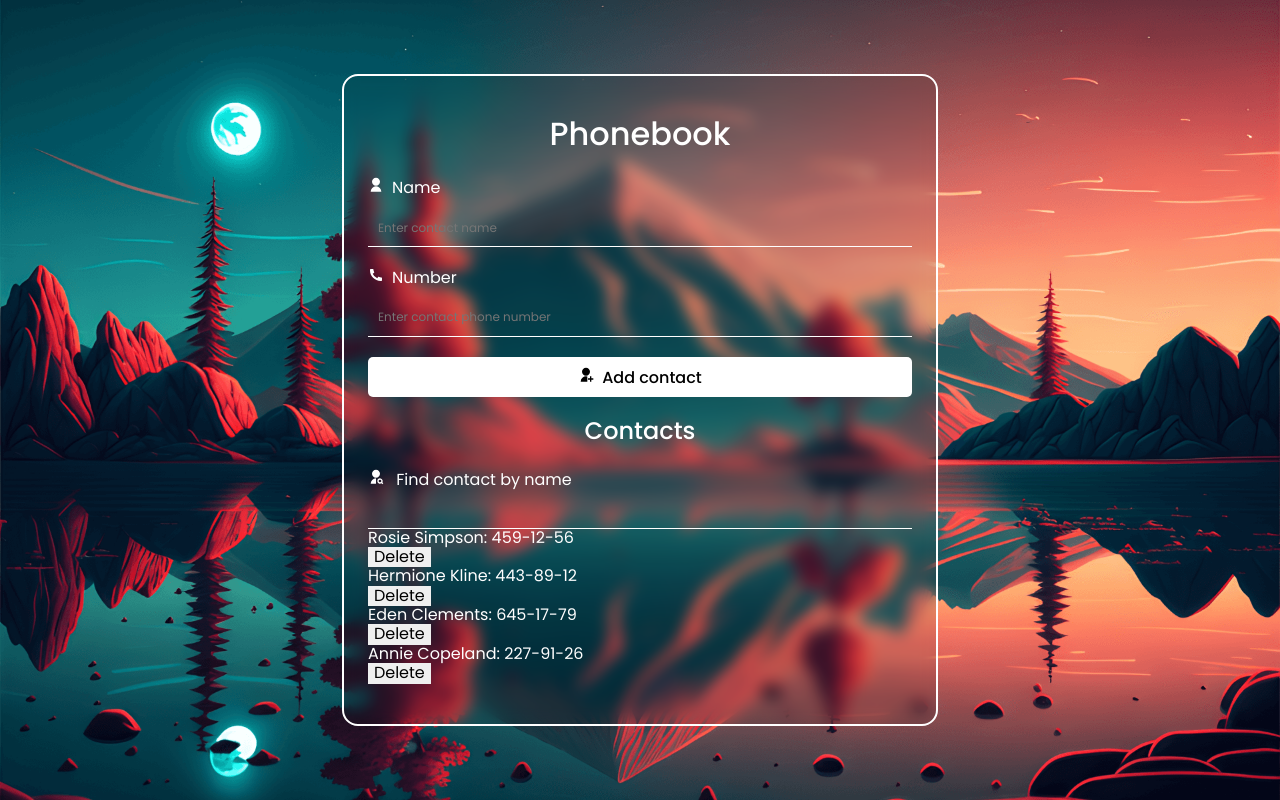
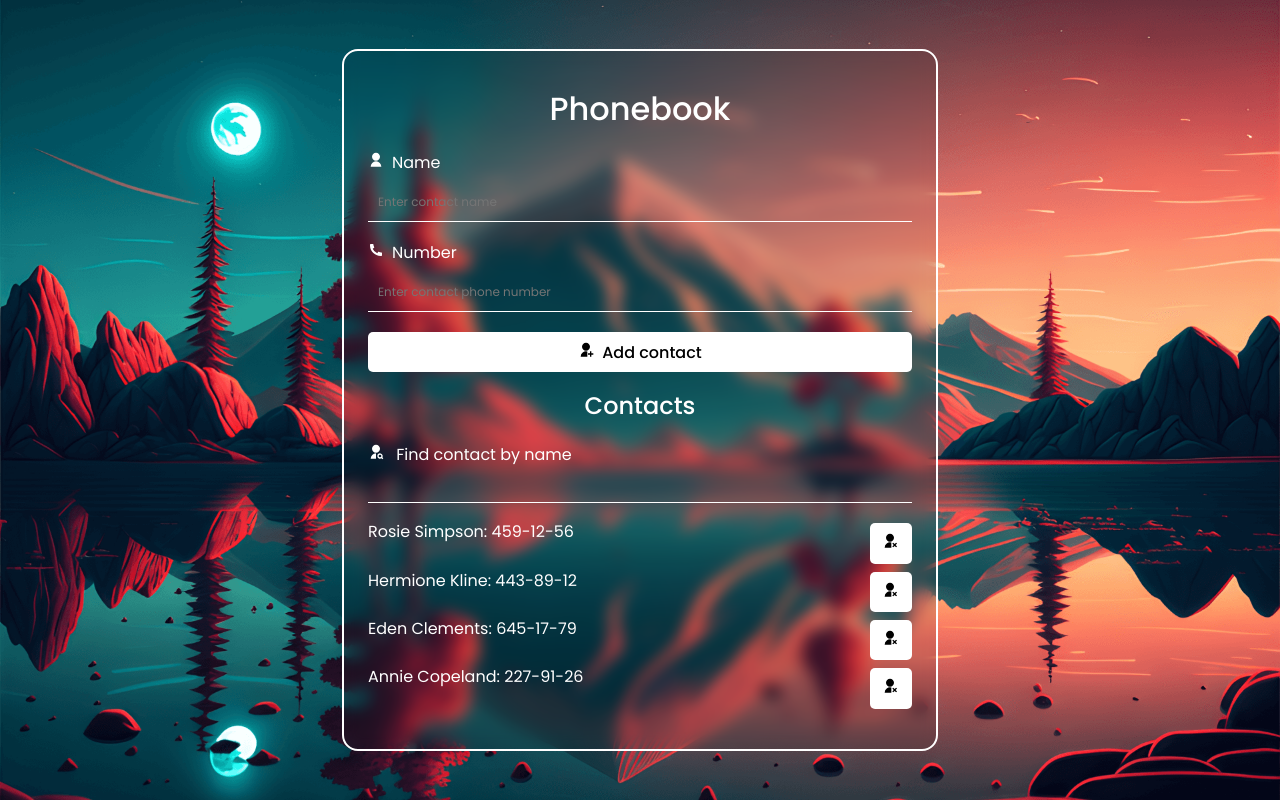
Before and after one commit to sandra-selezen/goit-react-hw-02-phonebook, a React (Create React App) app: page / in a window 1280 px wide. Built offline with nearby package versions, Linux system fonts and the light colour scheme.

Commit message:
Updates styles

```diff
--- a/src/components/ContactForm/ContactForm.styled.js
+++ b/src/components/ContactForm/ContactForm.styled.js
@@ -1,6 +1,5 @@
 import styled from 'styled-components';
 import { Form as FormikForm } from 'formik';
-// import { RiPhoneFill, RiUserFill } from "react-icons/ri";
 
 export const Form = styled(FormikForm)`
   margin-bottom: 20px;
--- a/src/components/ContactList/ContactList.js
+++ b/src/components/ContactList/ContactList.js
@@ -1,13 +1,15 @@
 import { ContactListItem } from "./ContactListItem";
+import { List } from "./ContactList.styled";
+import { Item } from "./ContactListItem.styled";
 
 export const ContactList = ({ contacts, onDeleteContact }) => {
   return (
-    <ul>
+    <List>
       {contacts.map(contact => (
-        <li key={contact.id}>
+        <Item key={contact.id}>
           <ContactListItem contact={contact} onDeleteContact={onDeleteContact} />
-        </li>
+        </Item>
       ))}
-    </ul>
+    </List>
   )
 }
--- a/src/components/ContactList/ContactList.styled.js
+++ b/src/components/ContactList/ContactList.styled.js
@@ -0,0 +1,8 @@
+import styled from 'styled-components';
+
+export const List = styled.ul`
+  margin-top: 20px;
+  display: flex;
+  flex-direction: column;
+  gap: 8px;
+`;
--- a/src/components/ContactList/ContactListItem.js
+++ b/src/components/ContactList/ContactListItem.js
@@ -1,12 +1,15 @@
+import { RiUserUnfollowFill } from 'react-icons/ri';
+import { DeleteBtn } from './ContactListItem.styled';
+
 export const ContactListItem = ({ contact: { id, name, number }, onDeleteContact }) => {
   return (
     <>
       <div>
-      <span>{name}:</span> <span>{number}</span>
-    </div>
-    <div>
-      <button type="button" onClick={() => onDeleteContact(id)}>Delete</button>
-    </div>
+        <span>{name}:</span> <span>{number}</span>
+      </div>
+      <div>
+        <DeleteBtn aria-label='Delete' type="button" onClick={() => onDeleteContact(id)}><RiUserUnfollowFill /></DeleteBtn>
+      </div>
     </>
   )
 }
--- /dev/null
+++ b/src/components/ContactList/ContactListItem.styled.js
@@ -0,0 +1,19 @@
+import styled from 'styled-components';
+
+export const Item = styled.li`
+  display: flex;
+  justify-content: space-between;
+`;
+
+export const DeleteBtn = styled.button`
+  font-size: 16px;
+  padding-top: 10px;
+  padding-bottom: 10px;
+  padding-left: 12px;
+  color: ${p => p.theme.colors.blackColor};
+  background-color: ${p => p.theme.colors.whiteColor};
+  border-radius: ${p => p.theme.borderRadius};
+  svg {
+    margin-right: 8px;
+  }
+`;
```
